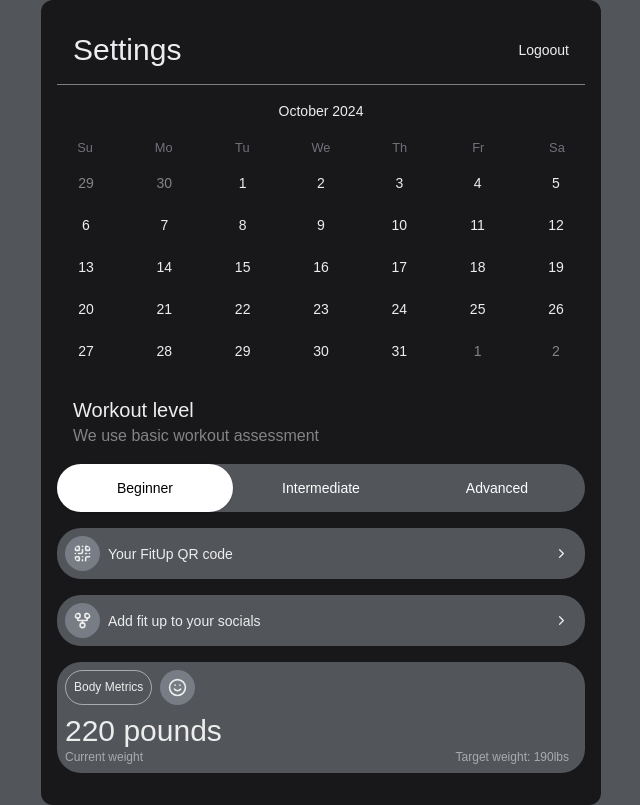
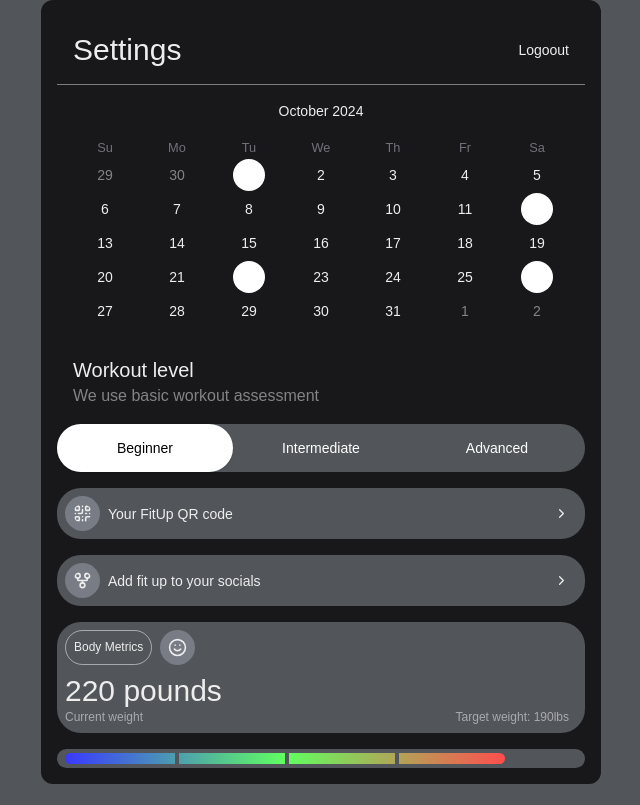
Before and after one commit to Aman-Dangol/shadCn-practice, a React (Vite) app: page / in a window 1280 px wide. Shown: the whole page, without its empty margins (319-959 px from the left). Built offline with nearby package versions, Linux system fonts and the light colour scheme.

Commit message:
final commit

```diff
--- a/src/App.tsx
+++ b/src/App.tsx
@@ -3,6 +3,8 @@ import { Calendar } from "./components/ui/calendar";
 import { Card } from "./components/ui/card";
 import { Tabs, TabsList, TabsTrigger } from "./components/ui/tabs";
 import { ChevronRight, GitForkIcon, QrCode, Smile } from "lucide-react";
+import { Separator } from "@radix-ui/react-separator";
+import { WORKOUT_VOLUME } from "./constants/workout";
 
 function App() {
   const [date, setDate] = useState<Date | undefined>();
@@ -11,10 +13,16 @@ function App() {
     <Card className="w-[70vh] mx-auto bg-primary text-foreground border-0 p-4 ">
       <header className="p-4  flex justify-between items-center ">
         <h3 className="capitalize">settings</h3>
-        <h5 className={`capitalize text-sm`}>logoout</h5>
+        <h5 className={`capitalize text-sm  `}>logoout</h5>
       </header>
       <hr className="opacity-50" />
-      <Calendar mode="single" selected={date} onSelect={setDate} />
+      <Calendar
+        mode="single"
+        selected={date}
+        onSelect={setDate}
+        data={WORKOUT_VOLUME}
+
+      />
       <article className="p-4">
         <h5>Workout level</h5>
         <p className="opacity-50">We use basic workout assessment</p>
@@ -59,6 +67,23 @@ function App() {
           </Card>
         </Card>
       </Card>
+      {/* progress bar */}
+      <Card className="p-2 py-1 rounded-3xl">
+        <Card className="w-[86%] h-[0.7rem] rgbBar relative">
+          <Separator
+            orientation="vertical"
+            className=" absolute left-[25%] border-2 h-full border-[#52555a]"
+          ></Separator>
+          <Separator
+            orientation="vertical"
+            className=" absolute left-[50%] border-2 h-full border-[#52555a]"
+          ></Separator>
+          <Separator
+            orientation="vertical"
+            className=" absolute left-[75%] border-2 h-full border-[#52555a]"
+          ></Separator>
+        </Card>
+      </Card>
     </Card>
   );
 }
--- a/src/components/ui/calendar.tsx
+++ b/src/components/ui/calendar.tsx
@@ -1,40 +1,79 @@
 import * as React from "react";
-import { ChevronLeftIcon, ChevronRightIcon } from "@radix-ui/react-icons";
+
 import { DayPicker } from "react-day-picker";
 
 import { cn } from "@/lib/utils";
 import { buttonVariants } from "@/components/ui/button";
+import { da } from "date-fns/locale";
 
 export type CalendarProps = React.ComponentProps<typeof DayPicker>;
+
+type extraProps = {
+  data: Map<number, string>;
+};
 
 function Calendar({
   className,
   classNames,
   showOutsideDays = true,
+  data,
   ...props
-}: CalendarProps) {
+}: CalendarProps & extraProps) {
+  const thin: Date[] = [];
+  const heavy: Date[] = [];
+  const medium: Date[] = [];
+  const modifyDates = Array.from(data.keys()).map((day) => {
+    switch (data.get(day)) {
+      case "light":
+        thin.push(
+          new Date(new Date().getFullYear(), new Date().getMonth(), day)
+        );
+        break;
+      case "heavy":
+        heavy.push(
+          new Date(new Date().getFullYear(), new Date().getMonth(), day)
+        );
+        break;
+      case "medium":
+        medium.push(
+          new Date(new Date().getFullYear(), new Date().getMonth(), day)
+        );
+        break;
+    }
+  });
+
   return (
     <DayPicker
       showOutsideDays={showOutsideDays}
+      modifiers={{
+        thin: thin,
+        heavy: heavy,
+        medium: medium,
+      }}
+      modifiersClassNames={{
+        thin: " bg-white w-4 h-4  text-white overflow-hidden hover:bg-white ",
+        heavy: "bg-white h-8 w-8 overflow=hidden text-white hover:bg-white",
+        medium: "bg-white text-white w-6 h-6 overflow=hidden hover:bg-white",
+      }}
       className={cn("p-3 border-none ", className)}
       classNames={{
         months:
-          "flex flex-col justify-between w sm:flex-row space-y-4 sm:space-x-4 sm:space-y-0",
+          "flex flex-col justify-between items-center w sm:flex-row space-y-4 sm:space-x-4 sm:space-y-0",
         month: "space-y-4  w-full",
-        caption: "flex justify-center pt-1 relative items-center",
+        caption: "flex justify-center items-center pt-1 relative items-center ",
         caption_label: "text-sm font-medium",
-        nav: "space-x-1 flex items-center",
+        nav: "space-x-1 flex items-center justify-between",
         nav_button: cn(
           buttonVariants({ variant: "outline" }),
           "h-7 w-7 bg-transparent p-0 opacity-50 hover:opacity-100"
         ),
         nav_button_previous: "absolute left-1 hidden",
         nav_button_next: "absolute right-1 hidden",
-        table: "w-full border-collapse space-y-1",
-        head_row: "flex justify-between",
+        table: "w-full  border-collapse space-y-1 ",
+        head_row: "",
         head_cell:
           "text-muted-foreground rounded-md w-8 font-normal text-[0.8rem]",
-        row: "flex w-full mt-2 justify-between",
+        row: " mt-2 justify-between  ",
         cell: cn(
           props.mode === "range"
             ? "[&:has(>.day-range-end)]:rounded-r-md [&:has(>.day-range-start)]:rounded-l-md first:[&:has([aria-selected])]:rounded-l-md last:[&:has([aria-selected])]:rounded-r-md"
@@ -42,7 +81,7 @@ function Calendar({
         ),
         day: cn(
           buttonVariants({ variant: "ghost" }),
-          "h-8 w-8 p-0 font-normal aria-selected:opacity-100 rounded-full hover:bg-green-400 hover:text-foreground"
+          "h-8 w-8  p-0 font-normal aria-selected:opacity-100 rounded-full hover:bg-green-400 hover:text-foreground block mx-auto   "
         ),
         day_range_start: "day-range-start",
         day_range_end: "day-range-end",
--- /dev/null
+++ b/src/constants/workout.ts
@@ -0,0 +1,8 @@
+const WORKOUT_VOLUME = new Map();
+
+WORKOUT_VOLUME.set(1, "light");
+WORKOUT_VOLUME.set(12, "heavy");
+WORKOUT_VOLUME.set(22, "medium");
+WORKOUT_VOLUME.set(26, "light");
+
+export { WORKOUT_VOLUME };
--- a/src/index.css
+++ b/src/index.css
@@ -68,7 +68,7 @@
     @apply text-3xl;
   }
   h5 {
-    @apply text-xl ;
+    @apply text-xl;
   }
 }
 
@@ -79,4 +79,7 @@
   .text-foreground {
     color: var(--foreground);
   }
+  .rgbBar {
+    background: linear-gradient(90deg, rgb(57, 57, 255), rgb(96, 255, 96), rgb(255, 78, 78));
+  }
 }
```
